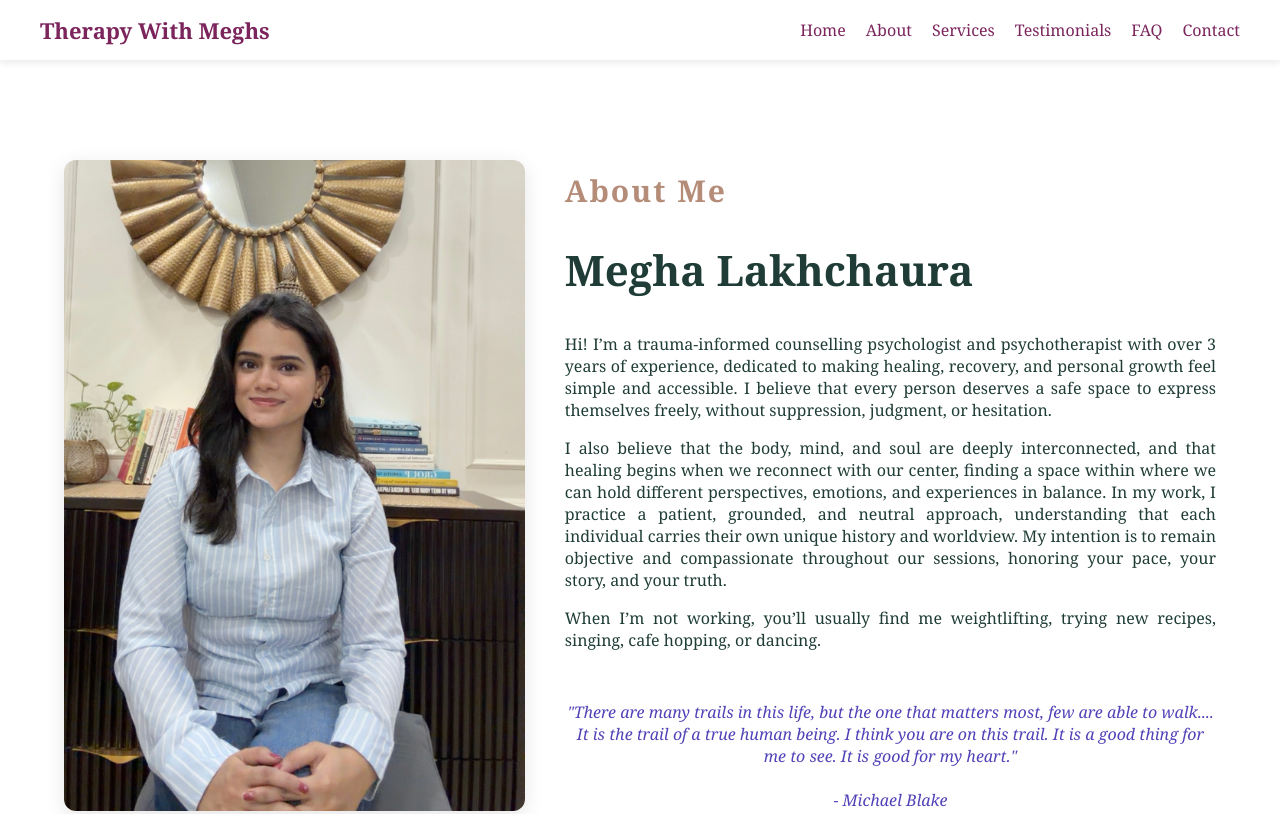
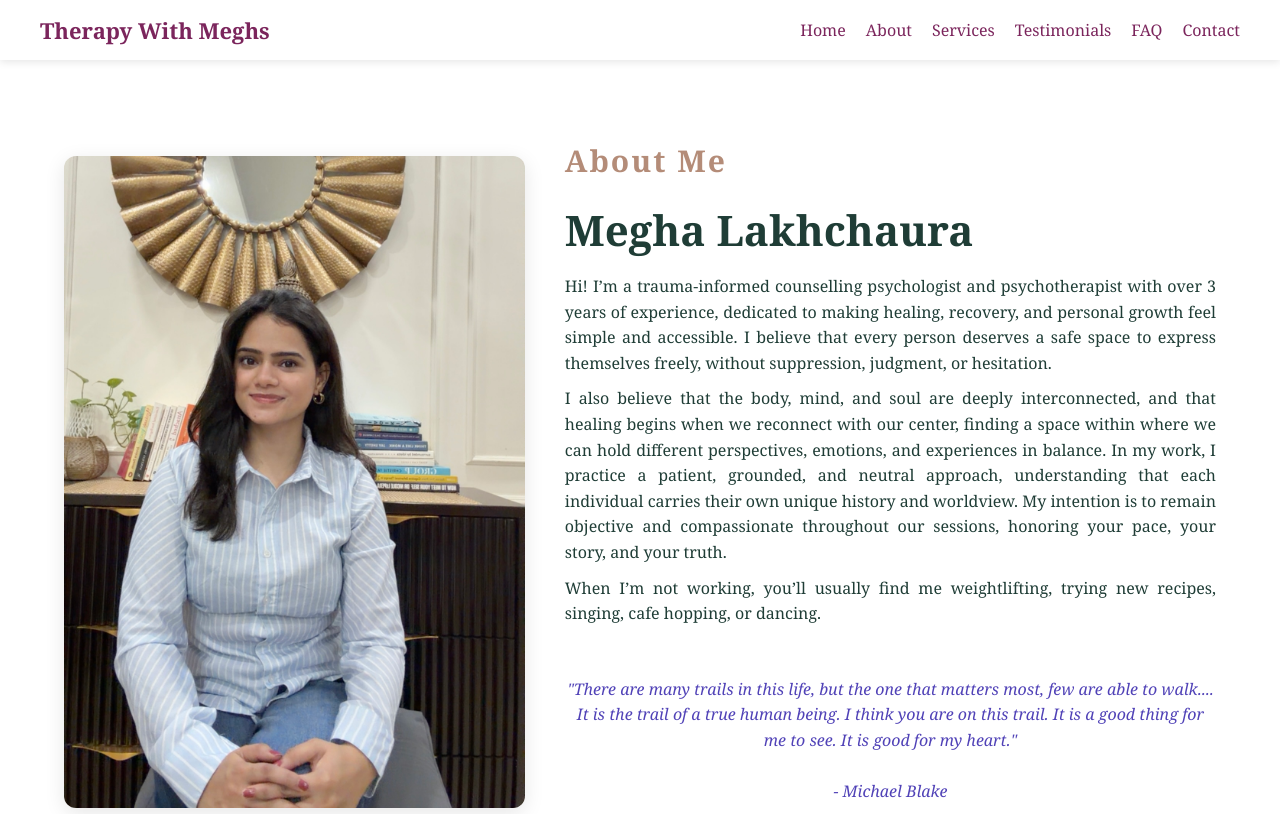
Before and after one commit to Mayank-spider/megha-therapy, a plain HTML site: page About.html in a window 1280 px wide. Shown: the top 814 px of the page. Drawn offline with Linux system fonts and the light colour scheme.

Commit message:
Refactor About.css for better styling and layout
Refactor CSS styles for improved readability and maintainability. Adjusted spacing and margins for various sections, including hero and timeline.

```diff
--- a/About.css
+++ b/About.css
@@ -116,6 +116,28 @@ nav a {
     letter-spacing: 2px;
     font-size: 30px;
 }
+/* Reduce heading spacing */
+.hero-text h3 {
+    margin: 0 0 8px 0;
+}
+
+.hero-text h1 {
+    margin: 0 0 16px 0;
+}
+
+/* Tighten paragraph spacing */
+.hero-text p {
+    margin: 10px 0;
+    text-align: justify;
+    line-height: 1.6;
+}
+
+/* Reduce the big 50px gap before the quote */
+.quote-center {
+    margin: 30px 0 10px;
+    line-height: 1.6;
+}
+
 
 .hero-text h1 {
     font-size: 42px;
```
